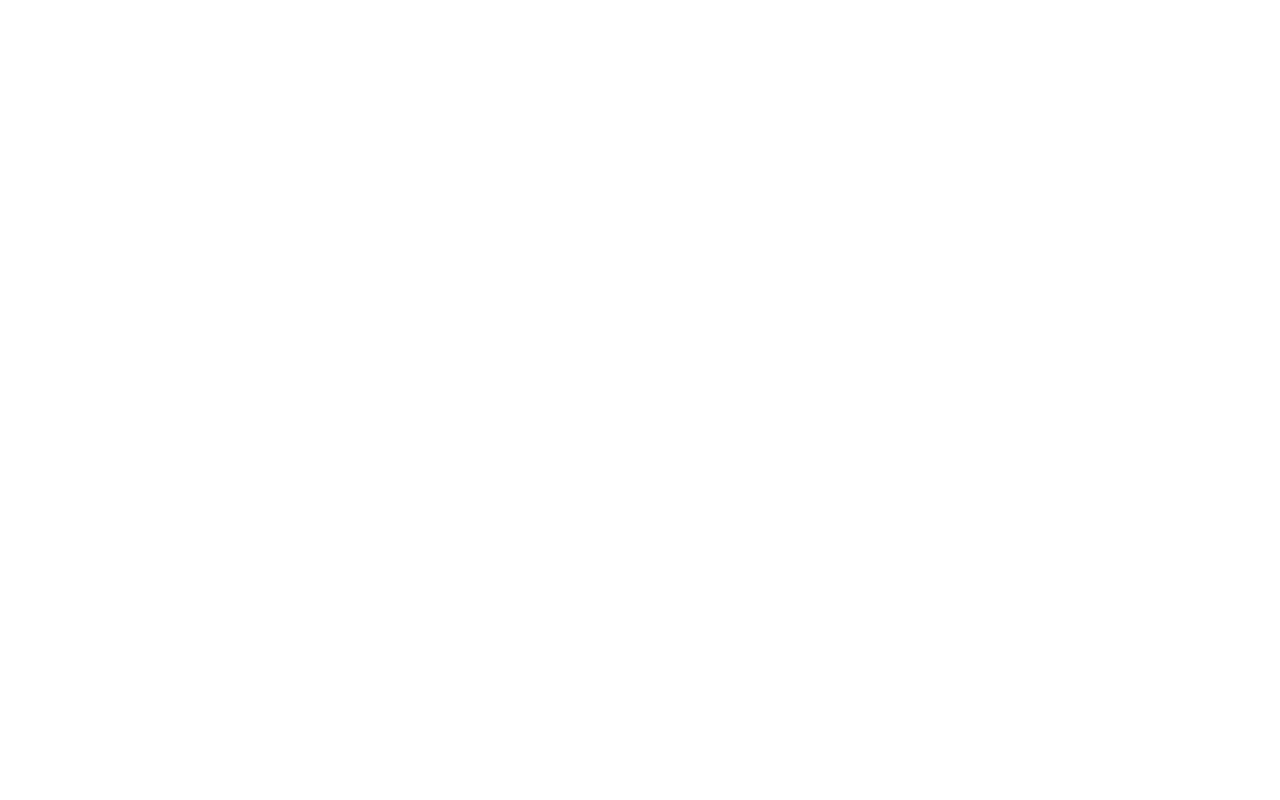
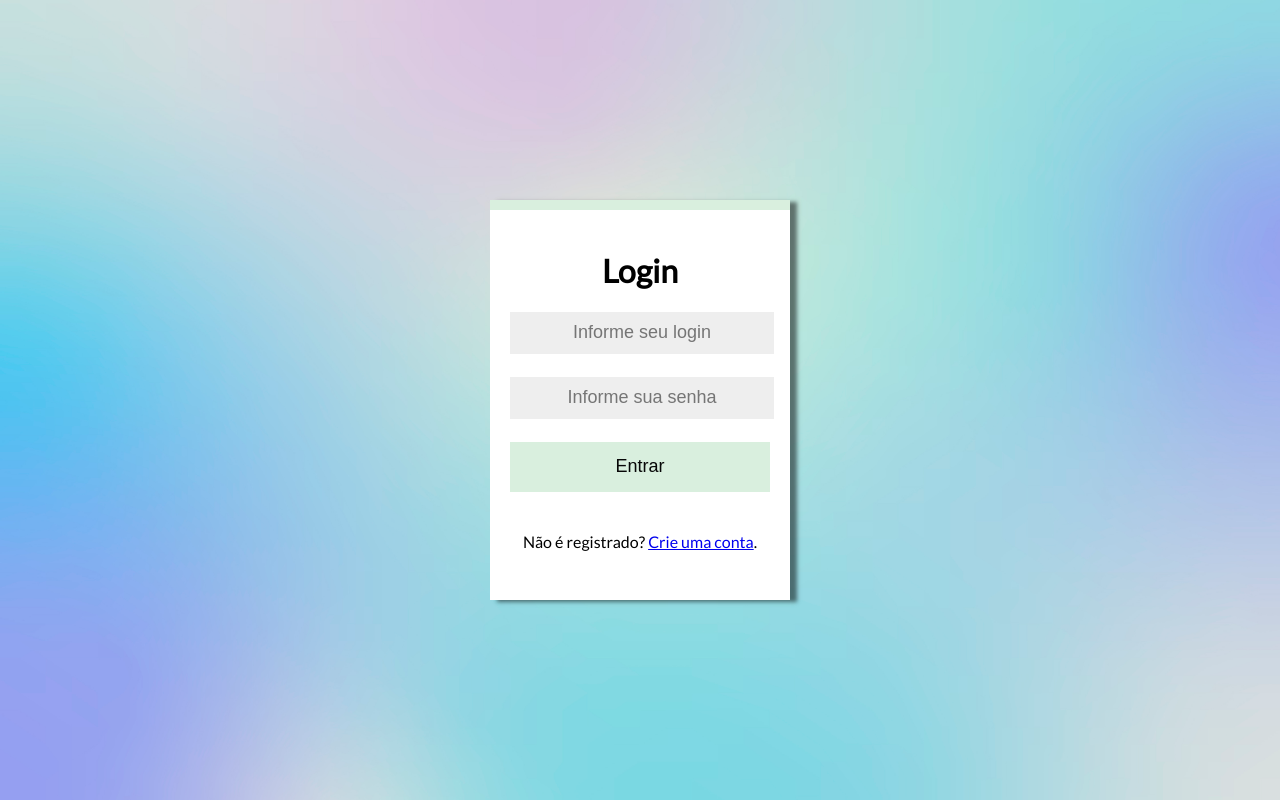
Before and after one commit to johnnyalmd/Tela_login, a plain HTML site: page index.html in a window 1280 px wide. Drawn offline with Linux system fonts and the light colour scheme.

Commit message:
final projeto

```diff
--- a/index.html
+++ b/index.html
@@ -4,9 +4,31 @@
     <meta charset="UTF-8">
     <meta http-equiv="X-UA-Compatible" content="IE=edge">
     <meta name="viewport" content="width=device-width, initial-scale=1.0">
-    <title>Document</title>
+    <link rel="stylesheet" href="main.css">
+    <title>Login</title>
 </head>
 <body>
+    <div class="container"><!-- um container para centralizar os itens, e um form que o action deve ser alterado para o seu back-end, os demais itens são inputs, um de texto para informar o login, nome de usuario, e um para solicitar a senha, e definimos duas classes diferentes, uma para o botão e outra para os inputs, no final temos a referencia a pagina de cadastro caso não seja cadastrado, para ir ate a tela de cadastro-->
+        <div class="form-box">
+          <form action="" method="post">
+            <div>
+              <h1>Login</h1>
+            </div>
+            <div>
+              <input type="text" name="username" placeholder="Informe seu login" class="form-input">
+            </div>
+            <div>
+              <input type="password" name="password" placeholder="Informe sua senha" class="form-input">
+            </div>
+            <div>
+              <input type="submit" value="Entrar" class="form-btn">
+            </div>
+            <div>
+              Não é registrado? <a href="cadastro.html">Crie uma conta</a>.
+            </div>
+          </form>
+        </div>
+      </div>
 
 </body>
 </html>
--- a/main.css
+++ b/main.css
@@ -0,0 +1,62 @@
+@import url("https://fonts.googleapis.com/css?family=Lato");
+
+body {
+    padding: 0;
+    margin: 0;
+}
+
+.container {
+    width: 100vw;/* iremos usar estas unidades de medidas para ocupar 100% da largura visivel da pagina* a mesma coisa com a altura*/
+    height: 100vh;
+    background-image:url(/assets/fundo.jpg);
+    background-size: cover;
+    background-position: center;
+    display: flex;
+    flex-direction: column;
+    justify-content: center;
+    align-items: center
+}
+
+.form-box {
+    width: 300px;
+    background: #fff;
+    font-family: Lato;
+    text-align: center;
+    padding: 20px;
+    box-sizing: border-box;
+    border-top: 10px solid #d9efde;
+    box-shadow: 7px 2px 4px 0px rgba(0,0,0,0.5);
+    height: 400px;
+}
+
+.form-input{
+    border: none;
+    background: #eee;
+    width: 100%;
+    height: 40px;
+    text-align: center;
+    font-size: large;
+    margin-bottom: 23px
+}
+
+
+.form-box .form-btn {
+    border: none;
+    background: #d9efde;;
+    width:100%;
+    height: 50px;
+    font-size: large;
+    color: rgb(7, 7, 7);
+    margin-bottom: 40px
+}
+#cadastro {
+    position: relative;
+    bottom: 25px;
+}
+
+@media screen and (max-width:340px){
+    .form-box {
+        width: 100vw;
+        height: 100vh
+    }
+}
```
Also changed, not shown: cadastro.html (added, +39 -0 lines), assets/fundo.jpg (added).
